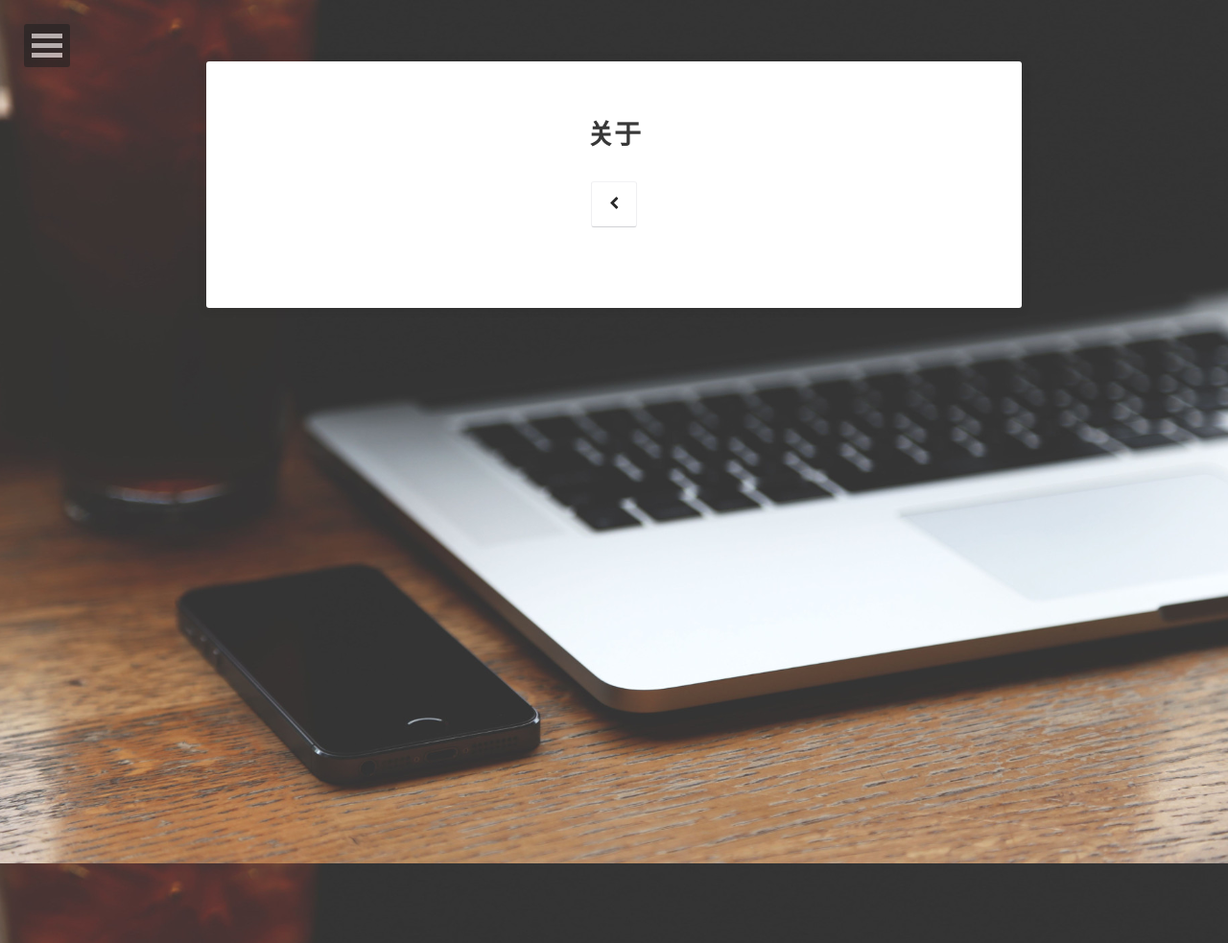
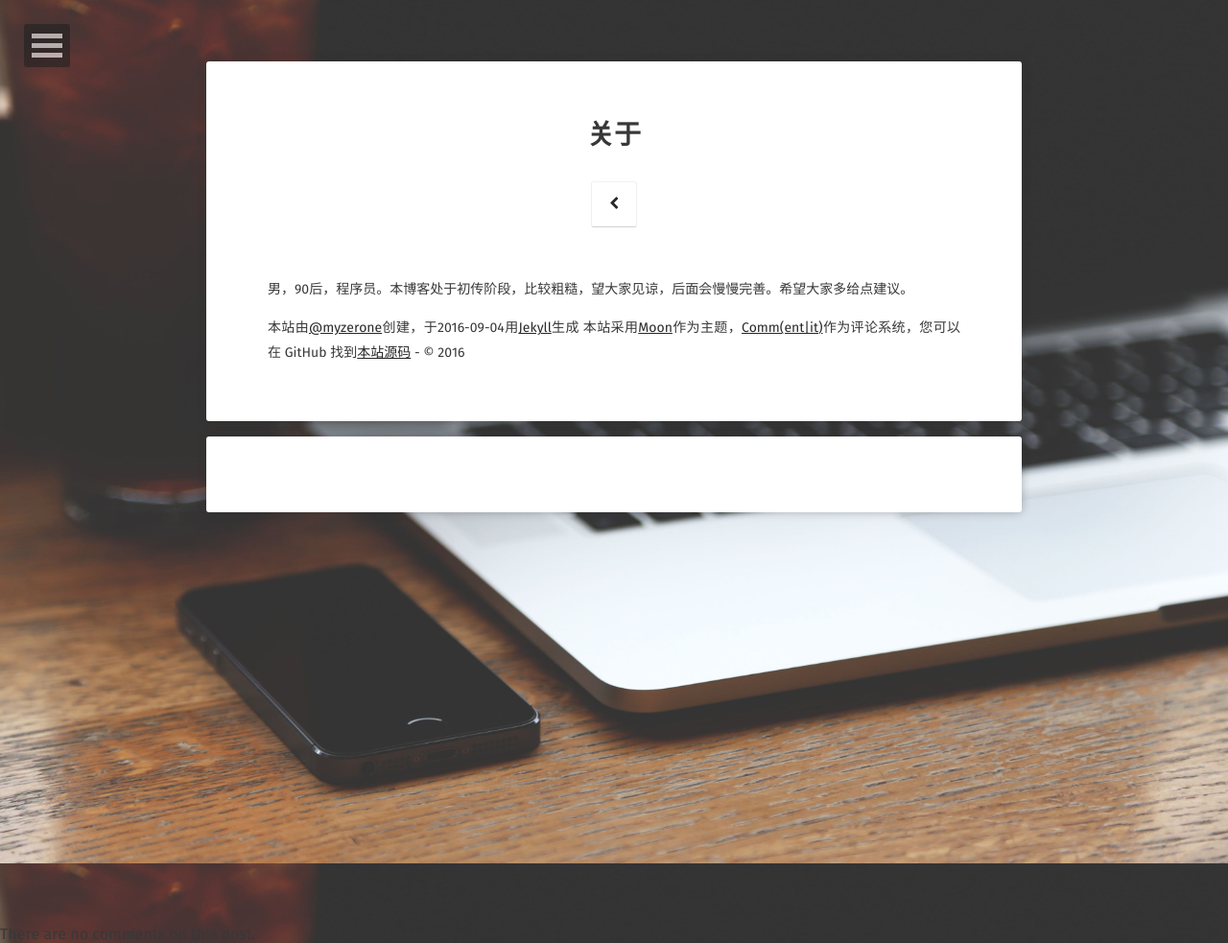
Before and after one commit to zerone-z/zerone-z.github.io, a Jekyll site: the page built from about/index.md, in a window 1280 px wide. Shown: the whole page at 96% size. Built offline with Jekyll 4.4.1, drawn with Linux system fonts in a browser that asks for light colours; some web fonts are replaced; a script that is not in the unit is left out.

Commit message:
博客配置完成

```diff
--- a/_layouts/post-list.html
+++ b/_layouts/post-list.html
@@ -23,7 +23,7 @@ layout: compress
                 </div>
                 <div class="post-list">
                     {% for post in site.posts %}
-                        {% if post.project == null %}
+                        {% if post.project == false %}
                     <ul>
                         <li class="wow fadeInLeft" data-wow-duration="1.5s">
                             <a class="zoombtn" href="{{ site.baseurl }}{{ post.url }}">{{ post.title }}</a>
--- a/_layouts/project.html
+++ b/_layouts/project.html
@@ -21,6 +21,9 @@ layout: compress
                         <i class="fa fa-home"></i>
                     </a>
                 </div>
+                <div>
+                    {{ page.content }}
+                </div>
                 <div class="post-list">
                     {% for post in site.posts %}
                         {% if post.project %}
--- a/about/index.md
+++ b/about/index.md
@@ -2,35 +2,10 @@
 layout: page
 title: 关于
 tags: [about]
-commentFlag: false
+commentFlag: true
 ---
 
-<!-- <center><a href="http://taylantatli.github.io/Moon"><b>Moon</b></a> is a minimal, one column jekyll theme.</center>
+男，90后，程序员。本博客处于初传阶段，比较粗糙，望大家见谅，后面会慢慢完善。希望大家多给点建议。
 
-## Features
-* Minimal, you can focus on your content
-* Responsive
-* Disqus integration
-* Syntax highlighting
-* Optional post image
-* Social icons
-* Page for sharing projects
-* Optional background image
-* Simple navigation menu
-* MathJax support
-
-## Preview
-
-{% capture images %}
-    https://cloud.githubusercontent.com/assets/754514/14509720/61c61058-01d6-11e6-93ab-0918515ecd56.png
-    https://cloud.githubusercontent.com/assets/754514/14509716/61ac6c8e-01d6-11e6-879f-8308883de790.png
-{% endcapture %}
-{% include gallery images=images caption="Screenshots of Moon Theme" cols=2 %}
-
-See a [live version of Moon](http://taylantatli.github.io/Moon) hosted on GitHub.
-
-## Getting Started
-
-To learn how to install and use this theme check out the [Setup Guide](http://taylantatli.me/Moon/moon-theme/) for more information.
-
-[Install Moon](https://github.com/TaylanTatli/Moon){: .btn} -->
+本站由[@myzerone]({{ site.baseurl }}/)创建，于{{ site.time | date: "%Y-%m-%d" }}用[Jekyll](http://jekyllcn.com/)生成
+本站采用[Moon](https://github.com/TaylanTatli/Moon)作为主题，[Comm(ent|it)](https://commentit.io/)作为评论系统，您可以在 GitHub 找到[本站源码](https://github.com/myzerone/myzerone.github.io) - © 2016
```
Also changed, not shown: _drafts/iOS AssetsLibrary框架的使用.md (+6 -2 lines), _posts/2014-03-04-iOS AVFoundation的录音与播放.md (+4 -7 lines), _posts/2015-10-26-面向切面编程(AOP).md (+3 -7 lines), _posts/2016-09-02-项目.md (deleted, +0 -159 lines), projects/index.md (+2 -0 lines).
